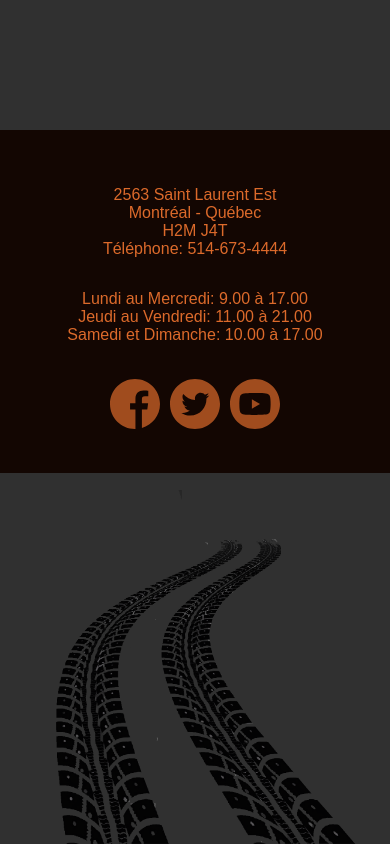
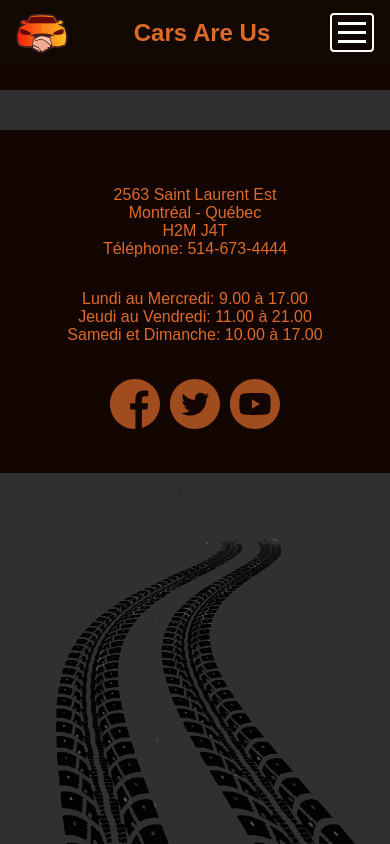
Before and after one commit to ProjetWeb2Hiv2021/art-pub-mtl-etu, a PHP site: template view/Header.php in a window 390 px wide. Run offline with PHP 8.4, Linux system fonts and the light colour scheme; the template is opened without the code that fills it, so the values that code supplies are empty; some web fonts are replaced.

Commit message:
modification class header visibility = hidden (ligne 533), ajoute classe en ligne 538, ajoute de div class(ligne centreV h-info) ligne 52 dans le fichier header.php

```diff
--- a/styles/custom-k.css
+++ b/styles/custom-k.css
@@ -532,8 +532,13 @@ footer .social,
   }
   header.header {
     height: 90px;
-    visibility: hidden;
+    /*visibility: hidden;*/
   }
+
+  header.header .main-k.main-k_header .ligne.centreV.h-info {
+    display: none;
+  }
+
   /* .centreV {
     display: none;
   } */
--- a/view/Header.php
+++ b/view/Header.php
@@ -49,7 +49,7 @@
 
 		?>
 		<h1>Cars Are Us</h1>
-		<div class="ligne centreV">
+		<div class="ligne centreV h-info">
 
 			<div class="connexion ligne centreV">
 				<?php
```
